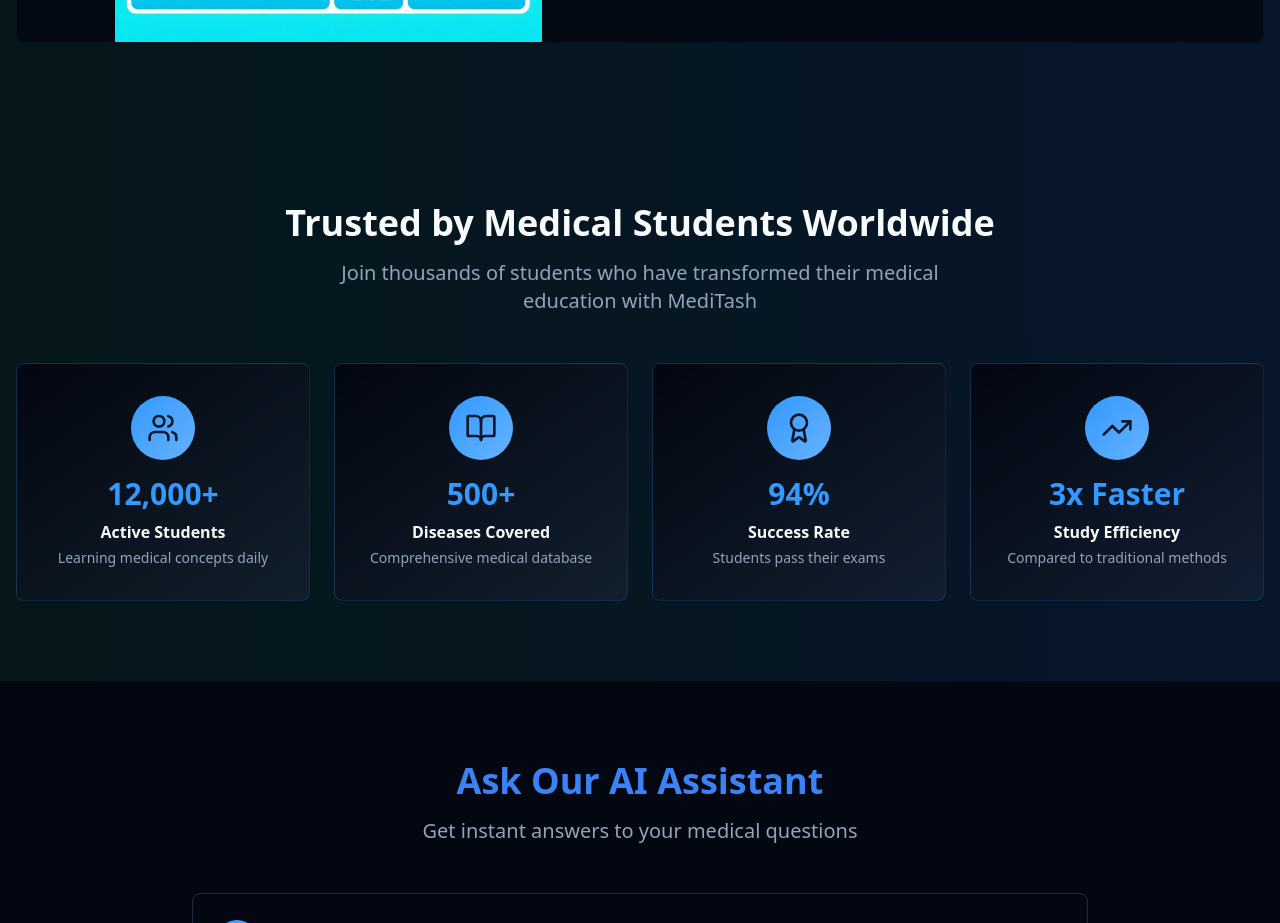
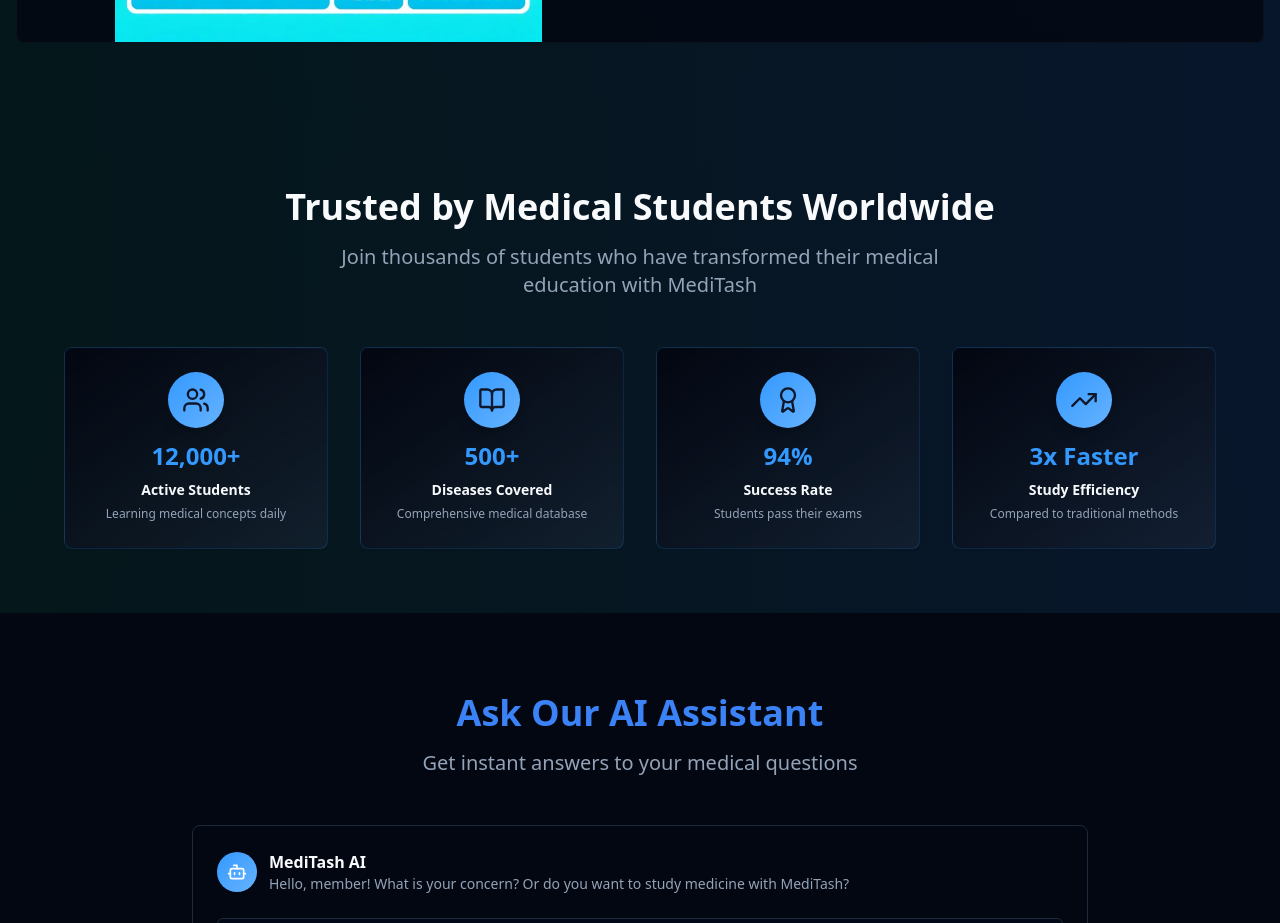
Before and after one commit to akbardaminov/meditash-learn-uzbekistan, a React (Vite) app: page / in a window 1280 px wide. Shown: the part 2180-3103 px from the top of the page. Built offline with nearby package versions, Linux system fonts and the light colour scheme.

Commit message:
Refactor StatsSection card design
Reduce card length and increase margin in the "Why Choose MediTash" section.

```diff
--- a/src/components/StatsSection.tsx
+++ b/src/components/StatsSection.tsx
@@ -30,8 +30,8 @@ const StatsSection = () => {
   ];
 
   return (
-    <section className="py-20 bg-gradient-feature">
-      <div className="container mx-auto px-4">
+    <section className="py-16 bg-gradient-feature">
+      <div className="container mx-auto px-8 md:px-12 lg:px-16">
         <div className="text-center mb-12">
           <h2 className="text-3xl md:text-4xl font-bold mb-4">
             Trusted by Medical Students Worldwide
@@ -41,16 +41,16 @@ const StatsSection = () => {
           </p>
         </div>
 
-        <div className="grid grid-cols-1 md:grid-cols-2 lg:grid-cols-4 gap-6">
+        <div className="grid grid-cols-1 md:grid-cols-2 lg:grid-cols-4 gap-8 max-w-6xl mx-auto">
           {stats.map((stat, index) => (
-            <Card key={index} className="text-center hover:shadow-glow transition-all duration-300 bg-gradient-card border-primary/20">
-              <CardContent className="p-8">
-                <div className="inline-flex items-center justify-center w-16 h-16 bg-gradient-hero rounded-full mb-4">
-                  <stat.icon className="w-8 h-8 text-primary-foreground" />
+            <Card key={index} className="text-center hover:shadow-glow hover:scale-105 transition-all duration-300 bg-gradient-card border-primary/20 backdrop-blur-sm">
+              <CardContent className="p-6">
+                <div className="inline-flex items-center justify-center w-14 h-14 bg-gradient-hero rounded-full mb-3 shadow-lg">
+                  <stat.icon className="w-7 h-7 text-primary-foreground" />
                 </div>
-                <h3 className="text-3xl font-bold text-primary mb-2">{stat.value}</h3>
-                <p className="font-semibold text-foreground mb-1">{stat.label}</p>
-                <p className="text-sm text-muted-foreground">{stat.description}</p>
+                <h3 className="text-2xl font-bold text-primary mb-2">{stat.value}</h3>
+                <p className="font-semibold text-foreground mb-1 text-sm">{stat.label}</p>
+                <p className="text-xs text-muted-foreground leading-relaxed">{stat.description}</p>
               </CardContent>
             </Card>
           ))}
```
